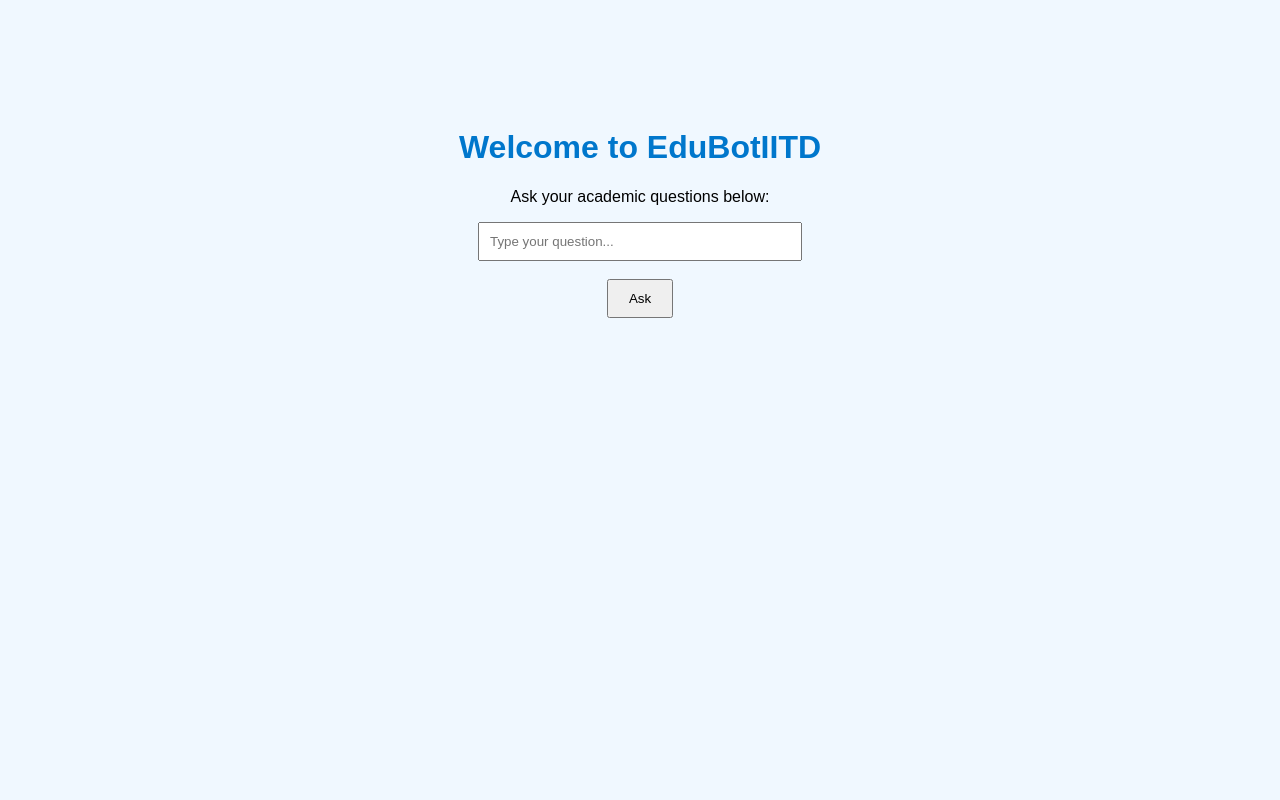
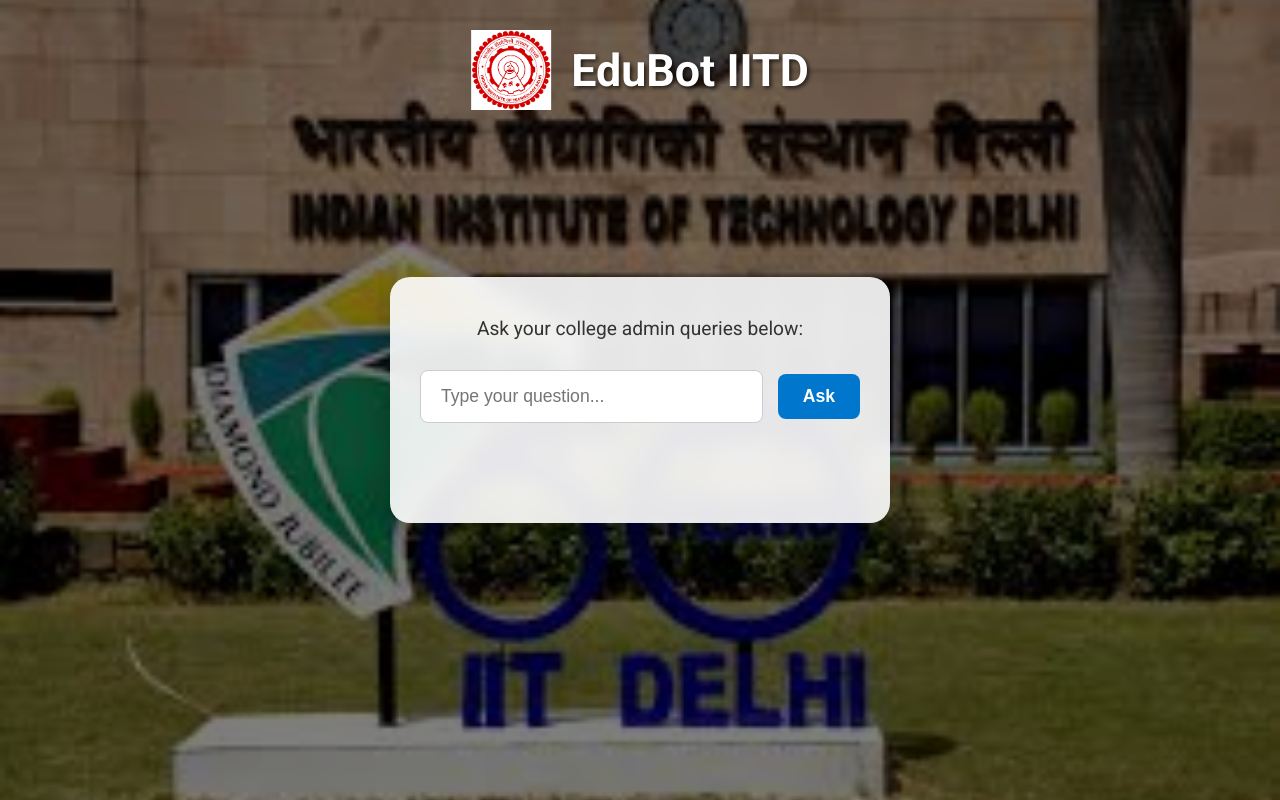
Before and after one commit to anamikapatel8/EduBotIITD, a Flask app: page / in a window 1280 px wide. Run offline with Flask 3, Linux system fonts and the light colour scheme.

Commit message:
Updating index.html

```diff
--- a/templates/index.html
+++ b/templates/index.html
@@ -1,44 +1,168 @@
 <!DOCTYPE html>
-<html>
+<html lang="en">
 <head>
-    <title>EduBot</title>
+  <meta charset="UTF-8" />
+  <meta name="viewport" content="width=device-width, initial-scale=1.0"/>
+  <title>EduBot – College Admin Chatbot</title>
+  <!-- Google Font -->
+  <link
+    href="https://fonts.googleapis.com/css2?family=Roboto:wght@300;400;700&display=swap"
+    rel="stylesheet"
+  />
   <style>
+    /* Reset & Base */
+    * { margin: 0; padding: 0; box-sizing: border-box; }
     body {
-            font-family: Arial, sans-serif;
+      font-family: 'Roboto', sans-serif;
+      height: 100vh;
+      background: url('/static/background.jfif') no-repeat center center fixed;
+      background-size: cover;
+      display: flex;
+      justify-content: center;
+      align-items: center;
+      position: relative;
+    }
+    /* Dark overlay for contrast */
+    .overlay {
+      position: absolute;
+      inset: 0;
+      background: rgba(0,0,0,0.5);
+      z-index: 0;
+    }
+
+    /* Header with logo – bigger and perfectly centered */
+    header {
+      position: absolute;
+      top: 30px;
+      left: 50%;
+      transform: translateX(-50%);
+      display: flex;
+      align-items: center;
+      z-index: 1;
+    }
+    header img {
+      height: 80px;
+      margin-right: 20px;
+    }
+    header h1 {
+      color: #ffffff;
+      font-size: 2.8rem;       /* bigger title */
+      font-weight: 700;
+      text-shadow: 2px 2px 4px rgba(0,0,0,0.7);
+    }
+
+    /* Chat container (glassmorphism), now wider & taller */
+    .chat-container {
+      position: relative;
+      background: rgba(255,255,255,0.9);
+      backdrop-filter: blur(10px);
+      padding: 40px 30px;
+      border-radius: 20px;
+      box-shadow: 0 12px 32px rgba(0,0,0,0.3);
+      width: 500px;            /* wider */
+      max-width: 90%;
+      z-index: 1;
       text-align: center;
-            padding-top: 100px;
-            background-color: #f0f8ff;
     }
-        h1 {
-            color: #0077cc;
+    .chat-container .subtitle {
+      margin-bottom: 30px;
+      color: #333333;
+      font-size: 1.2rem;
+      font-weight: 500;
     }
+
+    /* Input & button row – enlarged */
+    .chat-box {
+      display: flex;
+      align-items: center;
+      margin-bottom: 25px;
+    }
+    #questionInput {
+      flex: 1;
+      padding: 15px 20px;      /* more padding */
+      font-size: 1.1rem;       /* larger text */
+      border: 1px solid #cccccc;
+      border-radius: 8px;
+      outline: none;
+      transition: border-color .3s, box-shadow .3s;
+    }
+    #questionInput:focus {
+      border-color: #0077cc;
+      box-shadow: 0 0 8px rgba(0,123,204,0.4);
+    }
+    button {
+      margin-left: 15px;
+      padding: 12px 25px;      /* larger click area */
+      background: #0077cc;
+      color: #ffffff;
+      border: none;
+      border-radius: 8px;
+      cursor: pointer;
+      font-size: 1.1rem;
+      font-weight: 600;
+      transition: background .3s, transform .1s;
+    }
+    button:hover {
+      background: #005fa3;
+      transform: translateY(-2px);
+    }
+
+    /* Answer display – more space */
     #answer {
       margin-top: 20px;
-            font-size: 18px;
-            color: #333;
+      font-size: 1.1rem;
+      color: #222222;
+      min-height: 2em;
+      line-height: 1.4;
     }
   </style>
 </head>
 <body>
-    <h1>Welcome to EduBotIITD</h1>
-    <p>Ask your academic questions below:</p>
-    <input type="text" id="questionInput" placeholder="Type your question..." style="width: 300px; padding: 10px;" />
-    <br><br>
-    <button onclick="askQuestion()" style="padding: 10px 20px;">Ask</button>
+  <!-- Background overlay -->
+  <div class="overlay"></div>
+
+  <!-- College logo & title -->
+  <header>
+    <img src="/static/IITDlogo.png" alt="College Logo" />
+    <h1>EduBot IITD</h1>
+  </header>
+
+  <!-- Chat interface -->
+  <main class="chat-container">
+    <p class="subtitle">Ask your college admin queries below:</p>
+
+    <div class="chat-box">
+      <input
+        type="text"
+        id="questionInput"
+        placeholder="Type your question..."
+      />
+      <button onclick="askQuestion()">Ask</button>
+    </div>
+
     <div id="answer"></div>
+  </main>
 
   <script>
     async function askQuestion() {
       const question = document.getElementById('questionInput').value;
+      if (!question.trim()) return;
+      document.getElementById('answer').innerText = '…thinking…';
+
+      try {
         const response = await fetch('/ask', {
           method: 'POST',
-                headers: {
-                    'Content-Type': 'application/json'
-                },
-                body: JSON.stringify({ question: question })
+          headers: { 'Content-Type': 'application/json' },
+          body: JSON.stringify({ question })
         });
         const data = await response.json();
-            document.getElementById('answer').innerText = "Answer: " + data.answer;
+        document.getElementById('answer').innerText =
+          data.answer || "Sorry, I couldn't find an answer.";
+      } catch (err) {
+        console.error(err);
+        document.getElementById('answer').innerText =
+          'Error contacting the bot. Please try again.';
+      }
     }
   </script>
 </body>
```
Also changed, not shown: appv1.py (deleted, +0 -83 lines), templates/index_1.html (added, +45 -0 lines), static/IITDlogo.png (added), static/background.jfif (added). Lines whose indentation alone changed are shown as unchanged.
